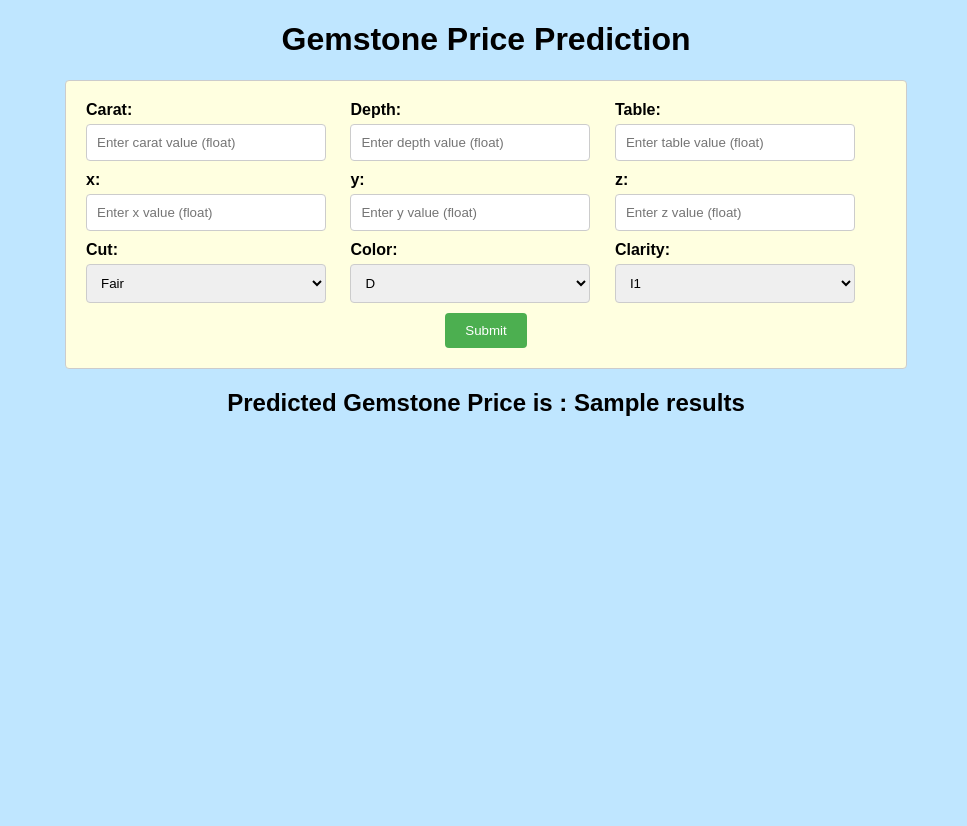
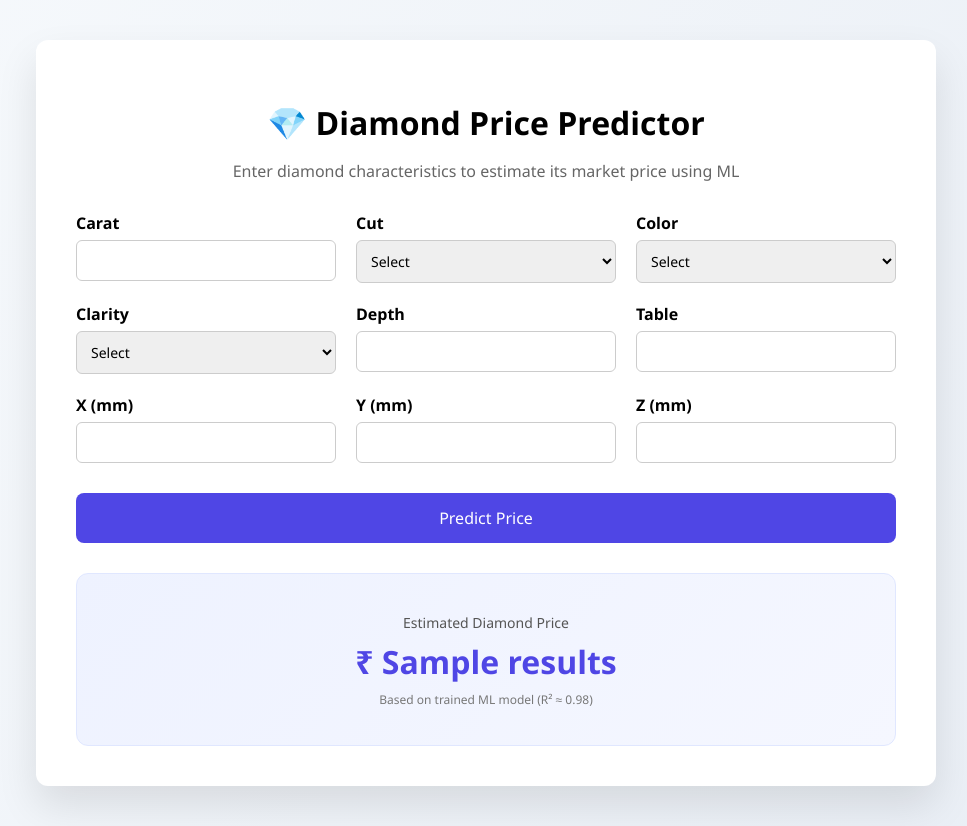
Before and after one commit to PravalVerma/DIamond-Prediction, a Flask app: template templates/index.html in a window 1280 px wide. Shown: the whole page, without its empty margins (154-1121 px from the left). Before the commit the page ends 416 px from the top, so only its background shows below. Run offline with Flask 3, Linux system fonts and the light colour scheme; the template is opened without the code that fills it: most values are stand-ins (such as "Sample title", 1, 10 or a date in 2020).

Commit message:
Made the UI a bit modern and better. Updated the requirements.txt

```diff
--- a/requirements.txt
+++ b/requirements.txt
@@ -1,8 +1,8 @@
-# numpy>=1.26.4
+numpy>=1.26.4
 pandas
 matplotlib
 seaborn
-# scikit-learn==1.2.2
+scikit-learn==1.3.2
 ipykernel
 catboost
 xgboost
--- a/static/css/style.css
+++ b/static/css/style.css
@@ -1,85 +1,115 @@
-body {
-    font-family: Arial, sans-serif;
-    background-color: #BFE6FF;
+* {
+    box-sizing: border-box;
+    font-family: "Segoe UI", sans-serif;
 }
 
-.top-left-link {
-        position: absolute;
-        top: 20px; /* Add some top margin */
-        left: 20px; /* Add some left margin */
-        padding: 10px; /* Add some padding */
-        background-color: #DCAE96; /* Add a background color */
-        border-radius: 5px; /* Add some rounded corners */
-        font-size: 16px; /* Increase the font size */
-        color: black; /* Change the font color */
-        text-decoration: none; /* Remove the underline */
-        font-weight: bold;
+body {
+    background: linear-gradient(120deg, #f6f9fc, #e9eef5);
+    margin: 0;
+    padding: 40px;
 }
 
-.profile
-  {
-        display: block;
-        margin-left: auto;
-        margin-right: auto;
-        width: 10%;
-        padding: 20px; /* adds 30 pixels of padding around the image */
-  }
-
-  .form-box {
-    max-width: 800px;
-    margin: 0 auto;
-    background-color: #FFFFE0;
-    padding: 20px;
-    border: 1px solid #ccc;
-    border-radius: 4px;
+.container {
+    max-width: 900px;
+    background: white;
+    padding: 40px;
+    margin: auto;
+    border-radius: 12px;
+    box-shadow: 0 20px 40px rgba(0,0,0,0.1);
 }
 
 h1 {
     text-align: center;
+    margin-bottom: 10px;
 }
 
-  h2 {
+.subtitle {
     text-align: center;
+    color: #666;
+    margin-bottom: 30px;
+}
+
+.form-grid {
+    display: grid;
+    grid-template-columns: repeat(auto-fit, minmax(200px, 1fr));
+    gap: 20px;
+}
+
+.form-group {
+    display: flex;
+    flex-direction: column;
 }
 
 label {
-    display: block;
-    margin-bottom: 10px;
+    font-weight: 600;
+    margin-bottom: 6px;
+}
+
+input, select {
+    padding: 10px;
+    border-radius: 6px;
+    border: 1px solid #ccc;
+    font-size: 14px;
+}
+
+input:focus, select:focus {
+    outline: none;
+    border-color: #4f46e5;
+}
+
+.btn {
+    margin-top: 30px;
+    width: 100%;
+    padding: 14px;
+    font-size: 16px;
+    background: #4f46e5;
+    color: white;
+    border: none;
+    border-radius: 8px;
+    cursor: pointer;
+}
+
+.btn:hover {
+    background: #4338ca;
+}
+
+.result {
+    margin-top: 30px;
+    padding: 20px;
+    text-align: center;
+    font-size: 20px;
+    background: #f0fdf4;
+    border-left: 5px solid #22c55e;
+}
+
+.result span {
     font-weight: bold;
 }
 
-  input[type="text"], select {
-    padding: 10px;
-    border: 1px solid #ccc;
-    border-radius: 4px;
-    box-sizing: border-box;
-    margin-bottom: 10px;
-    width: 100%;
+.result-card {
+    margin-top: 30px;
+    padding: 25px;
+    text-align: center;
+    border-radius: 12px;
+    background: linear-gradient(135deg, #eef2ff, #f5f7ff);
+    border: 1px solid #e0e7ff;
 }
 
-  input[type="submit"] {
-    background-color: #4CAF50;
-    color: white;
-    padding: 10px 20px;
-    border: none;
-    border-radius: 4px;
-    cursor: pointer;
-    margin-top: 10px;
-    display: block;
-    margin: 0 auto;
+.result-label {
+    font-size: 14px;
+    color: #555;
+    margin-bottom: 8px;
 }
 
-  input[type="submit"]:hover {
-    background-color: #45a049;
+.result-value {
+    font-size: 32px;
+    font-weight: 700;
+    color: #4f46e5;
+    margin: 0;
 }
 
-  .form-group {
-    display: inline-block;
-    vertical-align: top;
-    margin-right: 20px;
-    width: 30%;
+.result-note {
+    font-size: 12px;
+    color: #777;
+    margin-top: 8px;
 }
-
-  .form-group label {
-    margin-bottom: 5px;
-  }
--- a/templates/index.html
+++ b/templates/index.html
@@ -1,90 +1,97 @@
 <!DOCTYPE html>
-<html>
+<html lang="en">
 <head>
-    <title>Gemstone Price Prediction</title>
+    <meta charset="UTF-8">
+    <title>Diamond Price Prediction</title>
     <link rel="stylesheet" href="{{ url_for('static', filename='css/style.css') }}">
 </head>
 <body>
 
-    <h1>Gemstone Price Prediction </h1>
+<div class="container">
+    <h1>💎 Diamond Price Predictor</h1>
+    <p class="subtitle">
+        Enter diamond characteristics to estimate its market price using ML
+    </p>
 
-    <div class="form-box">
-    <form action="{{url_for('predict_datapoint')}}" method="POST">
+    <form action="{{ url_for('predict_datapoint') }}" method="POST">
+        <div class="form-grid">
+
             <div class="form-group">
-            <label for="carat">Carat:</label>
-            <input type="text" id="carat" name="carat" placeholder="Enter carat value (float)">
+                <label>Carat</label>
+                <input type="number" step="0.01" name="carat" required>
             </div>
 
             <div class="form-group">
-            <label for="depth">Depth:</label>
-            <input type="text" id="depth" name="depth" placeholder="Enter depth value (float)">
-        </div>
-
-        <div class="form-group">
-            <label for="table">Table:</label>
-            <input type="text" id="table" name="table" placeholder="Enter table value (float)">
-        </div>
-
-        <div class="form-group">
-            <label for="x">x:</label>
-            <input type="text" id="x" name="x" placeholder="Enter x value (float)">
-        </div>
-
-        <div class="form-group">
-            <label for="y">y:</label>
-            <input type="text" id="y" name="y" placeholder="Enter y value (float)">
-        </div>
-
-        <div class="form-group">
-            <label for="z">z:</label>
-            <input type="text" id="z" name="z" placeholder="Enter z value (float)">
-        </div>
-
-    <div class="form-group">
-      <label for="cut">Cut:</label>
-      <select id="cut" name="cut">
+                <label>Cut</label>
+                <select name="cut" required>
+                    <option value="">Select</option>
+                    <option value="Ideal">Ideal</option>
+                    <option value="Premium">Premium</option>
+                    <option value="Very Good">Very Good</option>
+                    <option value="Good">Good</option>
                     <option value="Fair">Fair</option>
-        <option value="Good">Good</option>
-        <option value="Very Good">Very Good</option>
-        <option value="Premium">Premium</option>
-        <option value="Ideal">Ideal</option>
                 </select>
             </div>
 
             <div class="form-group">
-      <label for="color">Color:</label>
-      <select id="color" name="color">
-        <option value="D">D</option>
-        <option value="E">E</option>
-        <option value="F">F</option>
-        <option value="G">G</option>
-        <option value="H">H</option>
-        <option value="I">I</option>
-        <option value="J">J</option>
+                <label>Color</label>
+                <select name="color" required>
+                    <option value="">Select</option>
+                    <option>D</option><option>E</option><option>F</option>
+                    <option>G</option><option>H</option><option>I</option><option>J</option>
                 </select>
             </div>
 
             <div class="form-group">
-      <label for="clarity">Clarity:</label>
-      <select id="clarity" name="clarity">
-        <option value="I1">I1</option>
-        <option value="SI2">SI2</option>
-        <option value="SI1">SI1</option>
-        <option value="VS2">VS2</option>
-        <option value="VS1">VS1</option>
-        <option value="VVS2">VVS2</option>
-        <option value="VVS1">VVS1</option>
-        <option value="IF">IF</option>
+                <label>Clarity</label>
+                <select name="clarity" required>
+                    <option value="">Select</option>
+                    <option>IF</option><option>VVS1</option><option>VVS2</option>
+                    <option>VS1</option><option>VS2</option>
+                    <option>SI1</option><option>SI2</option>
                 </select>
             </div>
 
-    <div style="clear:both;"></div>
-      <input type="submit" value="Submit">
+            <div class="form-group">
+                <label>Depth</label>
+                <input type="number" step="0.1" name="depth" required>
+            </div>
+
+            <div class="form-group">
+                <label>Table</label>
+                <input type="number" step="0.1" name="table" required>
+            </div>
+
+            <div class="form-group">
+                <label>X (mm)</label>
+                <input type="number" step="0.01" name="x" required>
+            </div>
+
+            <div class="form-group">
+                <label>Y (mm)</label>
+                <input type="number" step="0.01" name="y" required>
+            </div>
+
+            <div class="form-group">
+                <label>Z (mm)</label>
+                <input type="number" step="0.01" name="z" required>
+            </div>
+
+        </div>
+
+        <button type="submit" class="btn">Predict Price</button>
     </form>
+
+   {% if results %}
+<div class="result-card">
+    <p class="result-label">Estimated Diamond Price</p>
+    <p class="result-value">₹ {{ results }}</p>
+    <p class="result-note">
+        Based on trained ML model (R² ≈ 0.98)
+    </p>
 </div>
-    <div>
-    <h2>
-      Predicted Gemstone Price is : {{ results }}
-    </h2>
+{% endif %}
+</div>
+
 </body>
 </html>
```
Lines whose indentation alone changed are shown as unchanged.
